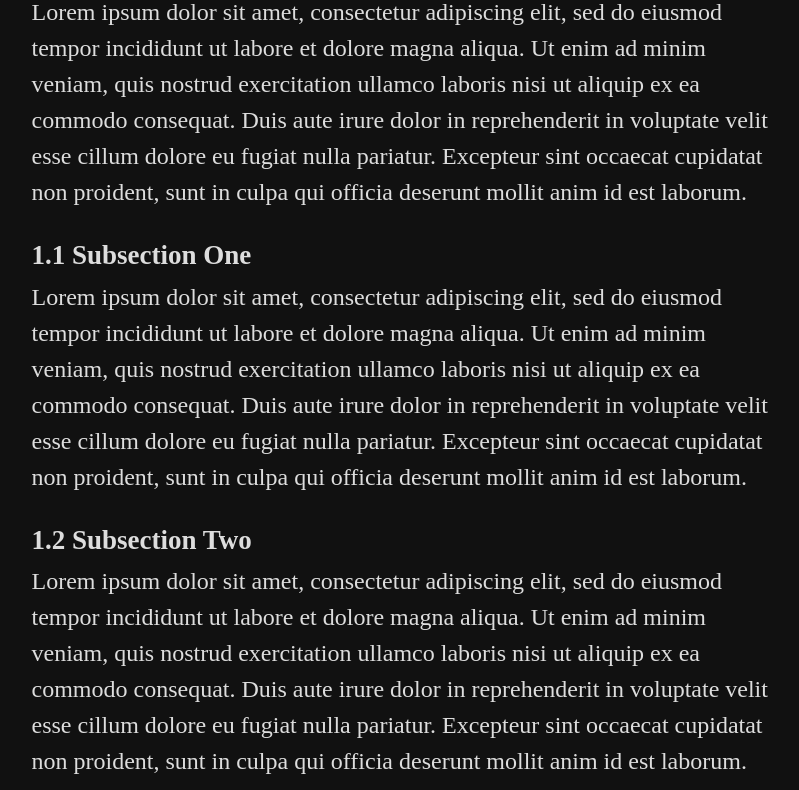
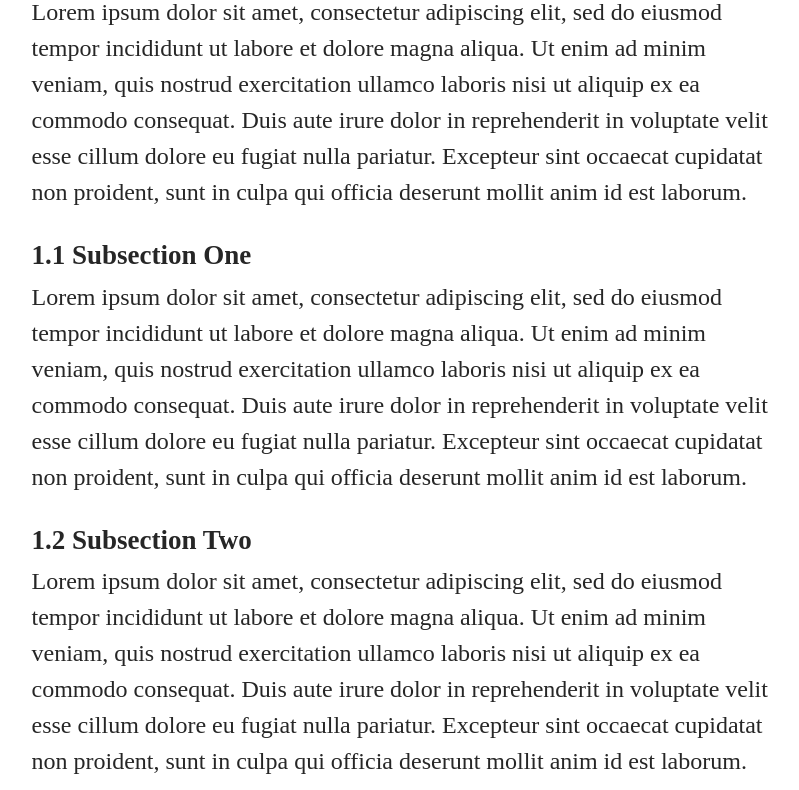
Before and after one commit to tonijarjour/templates, a plain HTML site: page web/index.html in a window 1280 px wide. Shown: the part 409-1199 px from the top of the page, without its empty margins (223-1022 px from the left). Drawn offline with Linux system fonts and the light colour scheme.

Commit message:
use media dark instead of class

```diff
--- a/web/globals.css
+++ b/web/globals.css
@@ -2,6 +2,12 @@ html {
   scrollbar-gutter: stable;
   -webkit-font-smoothing: auto;
   -moz-osx-font-smoothing: auto;
+}
+
+body {
+  font-family: ui-serif, serif;
+  background-color: #ffffff;
+  color: #262626;
 }
 
 @media (min-width: 1024px) {
@@ -10,21 +16,17 @@ html {
   }
 }
 
-html.dark {
+@media (prefers-color-scheme: dark) {
+  html {
     color-scheme: dark;
     -webkit-font-smoothing: antialiased;
     -moz-osx-font-smoothing: grayscale;
   }
 
   body {
-  font-family: ui-serif, serif;
-  background-color: #ffffff;
-  color: #333333;
+    background-color: #171717;
+    color: #d4d4d4;
   }
-
-.dark body {
-  background-color: #111111;
-  color: #dddddd;
 }
 
 main {
--- a/web/index.html
+++ b/web/index.html
@@ -1,5 +1,5 @@
 <!DOCTYPE html>
-<html lang="en" class="dark">
+<html lang="en">
   <head>
     <meta charset="UTF-8" />
     <meta name="viewport" content="width=device-width" />
```
Lines whose indentation alone changed are shown as unchanged.
